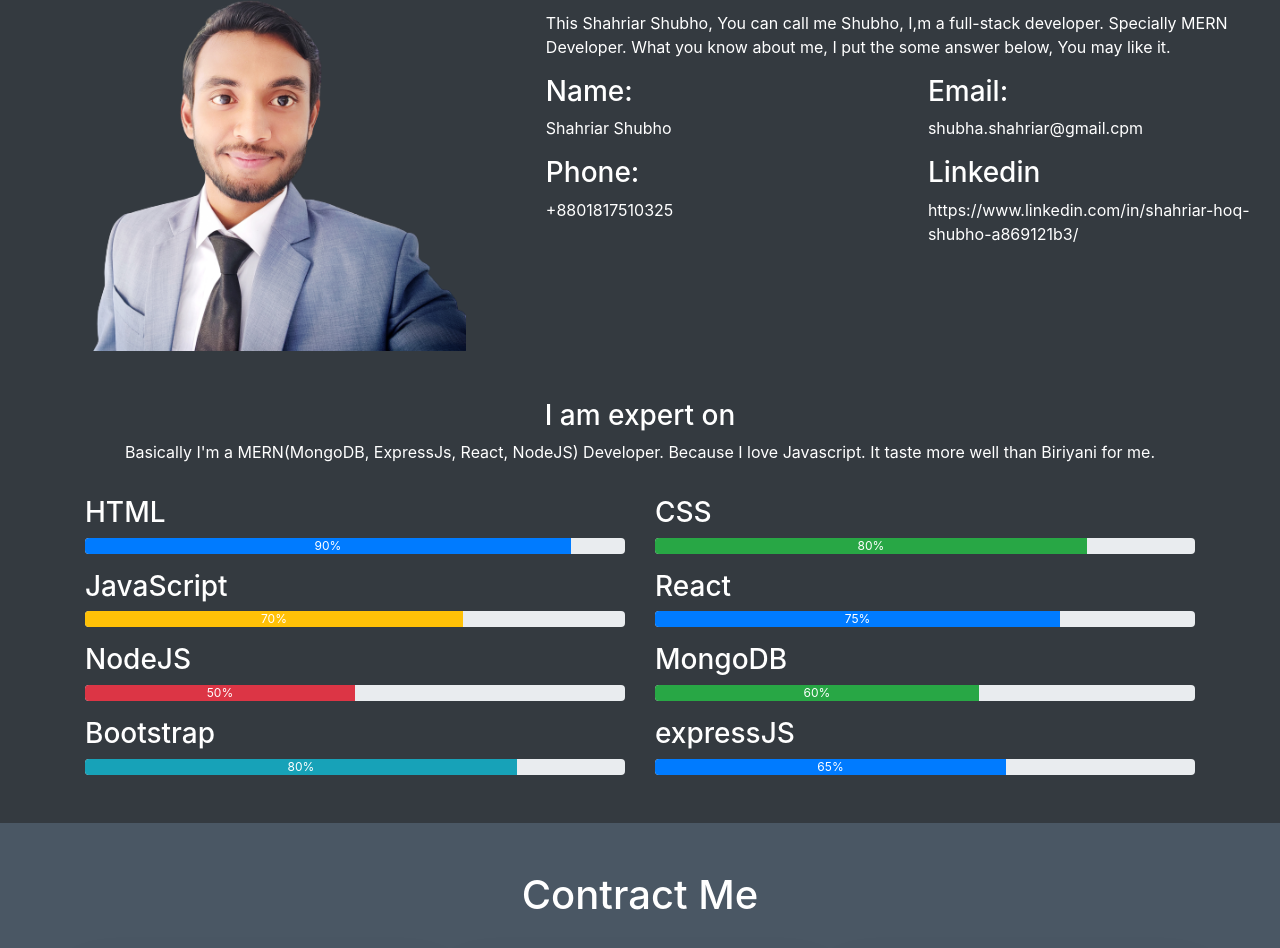
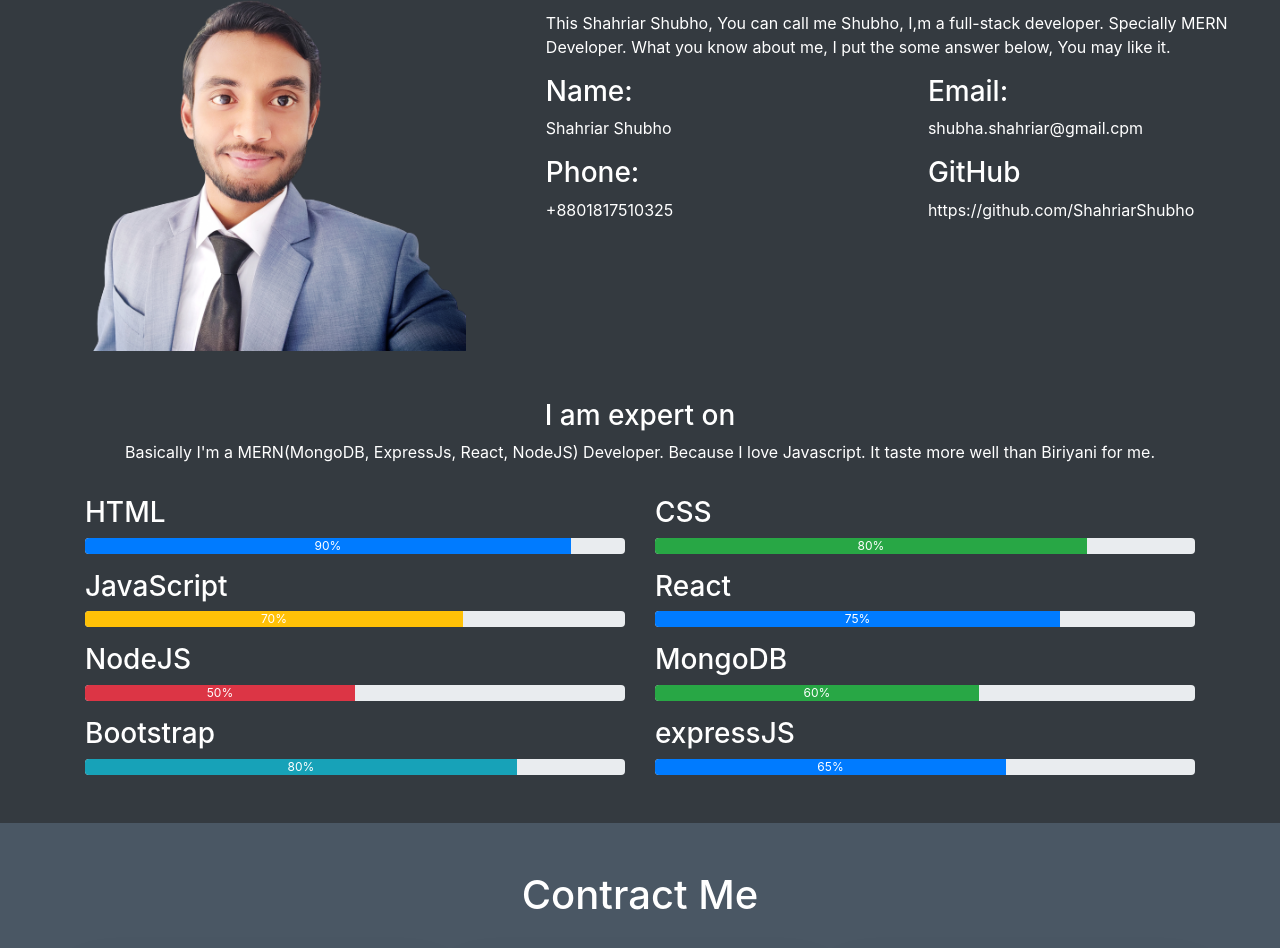
Before and after one commit to ShahriarShubho/portfolio, a React (Create React App) app: page / in a window 1280 px wide. Shown: the part 2794-3742 px from the top of the page. Built offline with nearby package versions, Linux system fonts and the light colour scheme.

Commit message:
link update

```diff
--- a/src/Components/Home/About/About.js
+++ b/src/Components/Home/About/About.js
@@ -6,14 +6,14 @@ const About = () => {
         { id: 1, title: "Name:", text: "Shahriar Shubho" },
         { id: 2, title: "Email:", text: "shubha.shahriar@gmail.cpm" },
         { id: 3, title: "Phone:", text: "+8801817510325" },
-        { id: 4, title: "Linkedin", text: "https://www.linkedin.com/in/shahriar-hoq-shubho-a869121b3/" },
+        { id: 4, title: "GitHub", text: "https://github.com/ShahriarShubho" },
       ]
     return (
         <div id="about" className="bg-dark">
             <h1 className="text-center py-5">About Me</h1>
             <div className="row">
                 <div className="col-md-5">
-                    <img className="img-fluid about-img" src={AboutImg} alt=""/>
+                    <img className="img-fluid about-img" src={AboutImg} alt="aboutImage"/>
                 </div>
                 <div className="col-md-7">
                     <h2>Hi There</h2>
--- a/src/Components/Home/Banner/Banner.js
+++ b/src/Components/Home/Banner/Banner.js
@@ -11,7 +11,7 @@ const Banner = () => {
                 <a href="https://drive.google.com/uc?export=download&id=1W_haJK7OoFOh8YpHc6SB_NjV5VAvt_m7"><button className="btn btn-info mx-3">Download CV</button></a>
             </div>
             <div className="col-md-5">
-                <img className="img-fluid h-100" src={bannerImg} alt=""/>
+                <img className="img-fluid h-100" src={bannerImg} alt="My_Banner_Image"/>
             </div>
         </section>
     );
--- a/src/Components/Home/Projects/ProjectCard/ProjectCard.js
+++ b/src/Components/Home/Projects/ProjectCard/ProjectCard.js
@@ -2,21 +2,21 @@ import React from 'react';
 import { Card } from 'react-bootstrap';
 
 const ProjectCard = ({projects}) => {
-    const {title, image, description, technology} = projects
+    const {title, image, description, technology, liveSite, clint, server} = projects
     console.log(projects)
     return (
         <div className="col-md-6 text-dark mb-5">
             <Card>
-    <Card.Img className="img-fluid rounded" variant="top" src={image} />
+    <Card.Img className="img-fluid rounded" variant="top" src={image} alt={`${title}`}/>
     <Card.Body>
       <Card.Title>{title}</Card.Title>
       <Card.Text>{description}</Card.Text>
       <strong>{technology}</strong>
     </Card.Body>
     <Card.Footer className="text-center">
-    <Card.Link href="#">Live site</Card.Link>
-    <Card.Link href="#">GitHub(Clint)</Card.Link>
-    <Card.Link href="#">GitHub(Server)</Card.Link>
+    <Card.Link target="_blank" href={liveSite}>Live site</Card.Link>
+    <Card.Link target="_blank" href={clint}>GitHub(Clint)</Card.Link>
+    <Card.Link target="_blank" href={server}>GitHub(Server)</Card.Link>
     </Card.Footer>
   </Card>
         </div>
--- a/src/Components/Home/Projects/Projects.js
+++ b/src/Components/Home/Projects/Projects.js
@@ -11,25 +11,35 @@ const Projects = () => {
             title : "Capture Movements",
             description : "It is a photography services website. Users and Admin can sign up and log in to this website using google.Here are different dashboards for User and Admin No one can access some page without log in. Users can place orders, see his order list, and give a review of a service Admin can see all orders of the users. They can add a new service and make a new admin by providing the new admins email.",
             technology : "HTML5, CSS3, Bootstrap, React, Bootstrap. Font Awesome NodeJS, Express JS, MongoDB",
-            image : CaptureMovements
+            image : CaptureMovements,
+            liveSite : "https://capture-moments-3a53d.web.app/",
+            clint : "https://github.com/ShahriarShubho/capture-movements",
+            server : "https://github.com/ShahriarShubho/capture-movements-server"
         },
         {
             title : "HappyElectro",
             description : "It is an electric product selling website. Which serves electric product user can buy product and see only his order. This website some pages are private so for access user and admin sing up with google and log in. Admin see all the order given by user, admin can delete any product and add any product",
             technology : "HTML5, CSS3, Bootstrap, React, Bootstrap. Bootstrap-Icon, NodeJS, Express JS, MongoDB",
-            image : HappyElectro
+            image : HappyElectro,
+            liveSite : "https://happy-electro.web.app/",
+            clint : "https://github.com/ShahriarShubho/happy-electro-cline-site-project",
+            server : "https://github.com/ShahriarShubho/happy-electro-server"
         },
         {
             title : "Safer Streets Rider",
             description : "It is a ride sharing website where you can search for places to visit and can see the description of the spectacular places. Users can read the description of the places and click Booking to make a booking for that place and fill up a form containing his booking information. After clicking start booking, he/she can see his/her booking along with a google map For confirmation booking user sing up email or google",
             technology : "HTML5, CSS3, Bootstrap, React, Bootstrap Font Awesome, Firebase",
-            image : Riders
+            image : Riders,
+            liveSite : "https://wonderful-pare-c9a390.netlify.app/",
+            clint: "https://github.com/ShahriarShubho/safer-streets-riders"
         },
         {
             title : "Primer Sports",
             description : "Prime sports team is is team checker website. In this website you can show more team in primer league. and you can show details of this them dynamically. And You can coonnect the the official facebook, tweeter and youtube",
             technology : "HTML5, CSS3, Bootstrap, React, Bootstrap",
-            image : Sports
+            image : Sports,
+            liveSite : "https://6048f1245d45440a4768976c--ecstatic-jepsen-9860eb.netlify.app/",
+            clint : "https://github.com/ShahriarShubho/primer-sports-team"
         }
     ];
     return (
```
